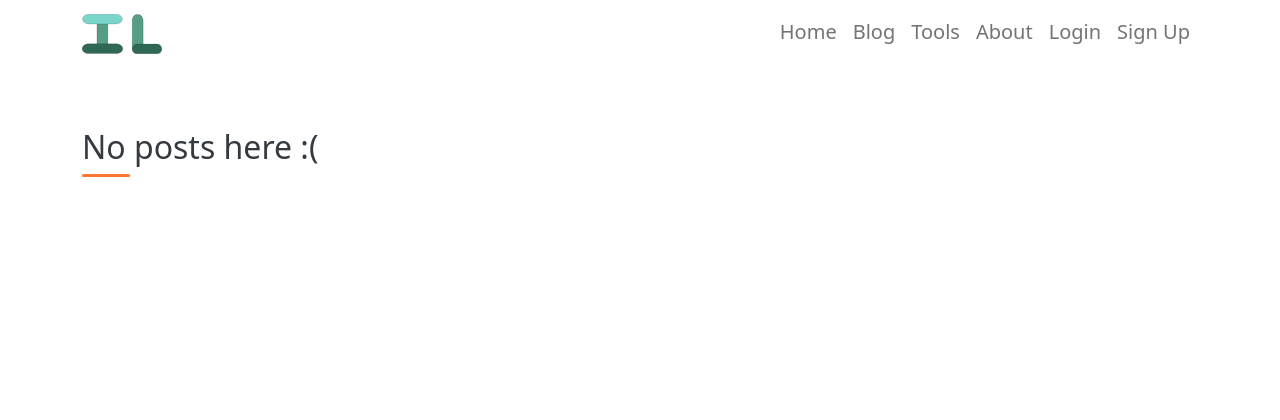
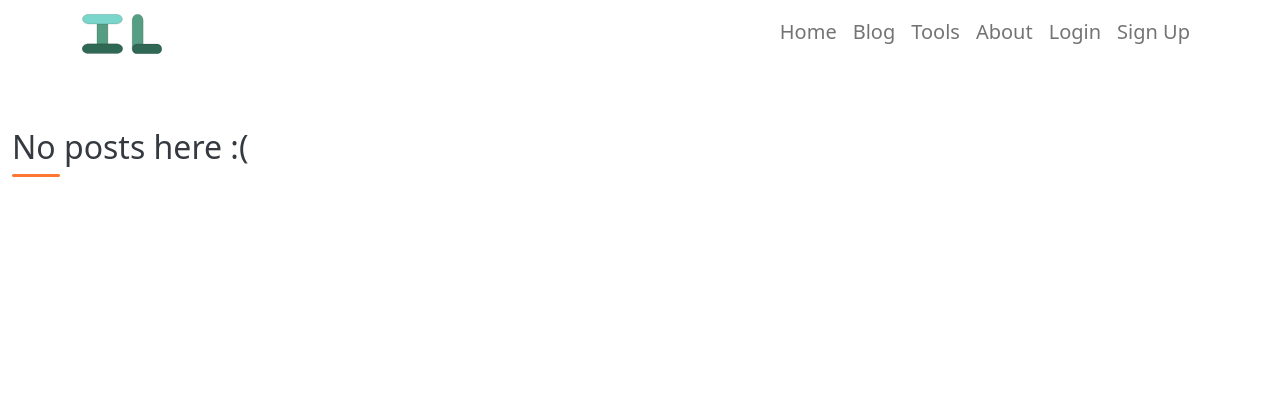
Before and after one commit to IsaacLehman/Full-Flask-Web-App, a Flask app: page /blog/1/ in a window 1280 px wide. Shown: the top 420 px of the page. Run offline with Flask 3, Linux system fonts and the light colour scheme; data comes from the database, SQL or seed files in the repository; data that the repository does not hold is empty; some libraries are stand-ins or nearby versions.

Commit message:
Update blog-single.html
Expanded single blog post heading width

```diff
--- a/templates/blog-single.html
+++ b/templates/blog-single.html
@@ -23,7 +23,7 @@
 
 
 {% block header_content %}
-<div class="container-xl masthead-padding-top">
+<div class="container-fluid masthead-padding-top">
     {% if post %}
     <figure class="text-center">
         <blockquote class="blockquote">
```
